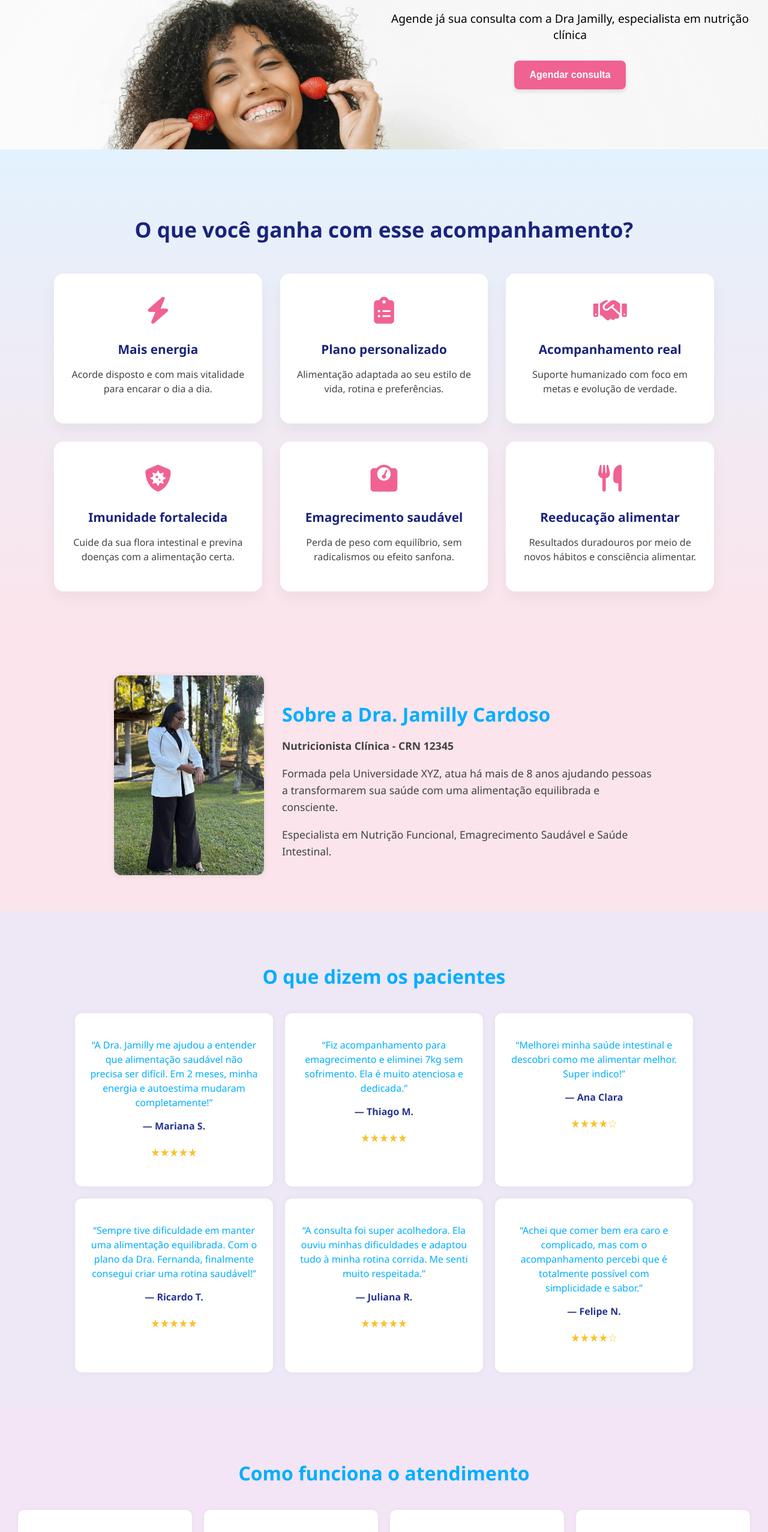
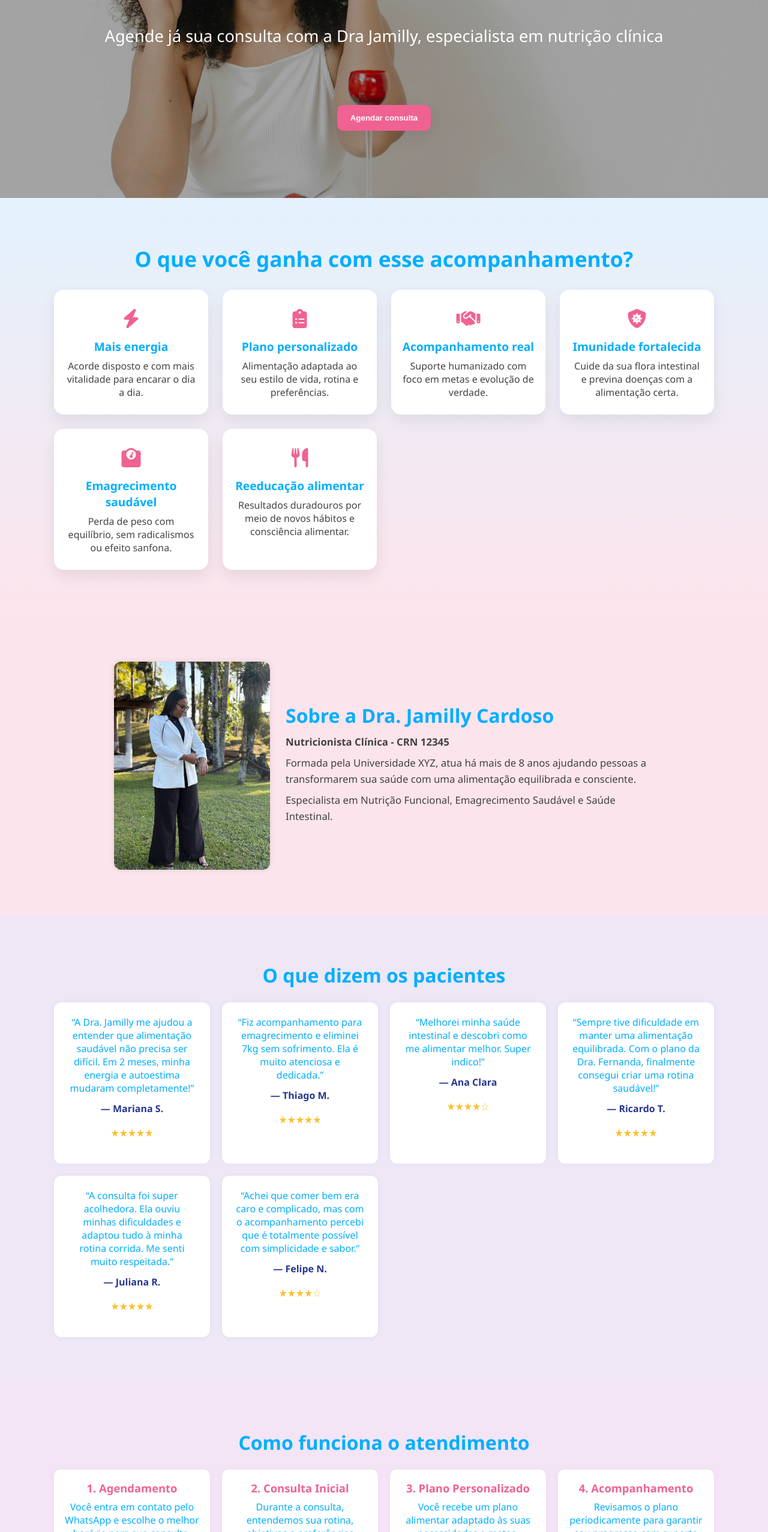
Before and after one commit to ErickGarciaVasconcelos/site-nutri-o, a plain HTML site: page index.html in a window 1280 px wide. Shown: the part 246-2800 px from the top of the page at 60% size. Drawn offline with nearby package versions, Linux system fonts and the light colour scheme.

Commit message:
Responsivo: ajustes no hero, grids e CTA; limpeza de overlay

```diff
--- a/index.html
+++ b/index.html
@@ -144,8 +144,6 @@
   </div>
 </section>
 
-    <div class="overlay"></div>
-
     <section class="cta-final">
   <img src="imagem 8.jpg" class="img-fundo">
   <div class="overlay"></div>
--- a/style.css
+++ b/style.css
@@ -1,322 +1,156 @@
-body {
-  font-family: 'Segoe UI', Tahoma, Geneva, Verdana, sans-serif;
-  margin: 0;
-  padding: 0;
-  background-color: #f5f5f5;
-  color: #00aeff; /* Azul-marinho */
+/* ========== Reset + tokens ========== */
+*,*::before,*::after{box-sizing:border-box}
+img{max-width:100%;height:auto;display:block}
+:root{
+  --brand:#00aeff;   /* azul principal */
+  --accent:#f06292;  /* rosa */
+  --dark:#00aeff;    /* azul escuro para títulos */
+  --text:#222;       /* texto padrão mais legível */
+  --bg:#f5f5f5;
+  --radius:14px;
+  --shadow:0 10px 25px rgba(0,0,0,.08);
+  --container:1100px;
 }
+body{
+  font-family:'Segoe UI', Tahoma, Geneva, Verdana, sans-serif;
+  margin:0; background:var(--bg); color:var(--text);
+}
+section{padding:clamp(48px,6vw,80px) 20px}
+.container{max-width:var(--container); margin:0 auto; padding:0 20px}
 
-.hero {
-  text-align: center;
-  padding: 100px 20px;
-  background: url('imagem 1.jpg');
-  background-size: cover;
-  background-position: center;
-  background-position: center 999px;
-  color: #f5f5f5;
+/* ========== Botões base ========== */
+button,.btn{
+  background:var(--accent); color:#fff; padding:14px 22px;
+  font-weight:700; border:0; border-radius:10px; cursor:pointer;
+  box-shadow:var(--shadow); transition:transform .15s ease, filter .15s ease;
 }
+button:hover,.btn:hover{filter:brightness(1.05); transform:translateY(-1px)}
+button:active,.btn:active{transform:translateY(0)}
 
-.hero h1 {
-  font-size: 2.5rem;
-  margin-bottom: 20px;
-  margin-left: 50%;
-  color: #00aeff; /* Verde-limão */
+/* ========== HERO ========== */
+.hero{
+  display:grid; place-items:center;
+  min-height:clamp(60vh,72vh,92vh);
+  text-align:center; color:#fff;
+  background:
+    linear-gradient(rgba(0,0,0,.35), rgba(0,0,0,.35)),
+    url('imagem 1.jpg') center/cover no-repeat;
 }
+.hero h1{
+  font-size:clamp(1.8rem,4.8vw,3rem);
+  margin:0 0 12px; color:#fff;
+}
+.hero p{
+  font-size:clamp(1rem,2.4vw,1.70rem);
+  text-align:center; color:#fff;
+}
+.hero a{display:inline-block}
+/* remove aqueles deslocamentos fixos que quebravam no mobile */
+.hero h1,.hero p,.hero button{margin-left:0}
 
-.hero p {
-  font-size: 1.2rem;
-  margin-bottom: 30px;
-  margin-left: 50%;
-  color: #020202;
+/* ========== BENEFÍCIOS ========== */
+.beneficios{
+  background:linear-gradient(to bottom,#e3f2fd,#fce4ec);
+  text-align:center;
 }
+.beneficios h2{
+  font-size:clamp(1.5rem,3.8vw,2.2rem);
+  color:var(--dark); margin:0 0 28px;
+}
+.beneficios-grid{
+  display:grid; gap:24px;
+  grid-template-columns:repeat(auto-fit,minmax(240px,1fr));
+  max-width:var(--container); margin:0 auto;
+}
+.beneficio-card{
+  background:#fff; border-radius:16px; padding:26px 18px;
+  box-shadow:var(--shadow); transition:transform .2s ease, box-shadow .2s ease;
+}
+.beneficio-card:hover{transform:translateY(-6px); box-shadow:0 15px 30px rgba(0,0,0,.15)}
+.beneficio-card .icone{font-size:2rem; margin-bottom:12px; color:var(--accent)}
+.beneficio-card h3{font-size:1.2rem; color:var(--dark); margin:0 0 8px}
+.beneficio-card p{color:#444; margin:0}
 
+/* ========== SOBRE ========== */
+.sobre{background:#fce4ec}
+.sobre-container{
+  display:flex; align-items:center; gap:26px; flex-wrap:wrap;
+  max-width:900px; margin:0 auto;
+}
+.sobre img{
+  width:min(100%,260px); border-radius:12px; box-shadow:0 0 10px rgba(0,0,0,.1);
+}
+.sobre-texto{flex:1; min-width:260px}
+.sobre-texto h2{font-size:clamp(1.4rem,3.4vw,2rem); color:var(--brand); margin:0 0 10px}
+.sobre-texto p{font-size:1.05rem; line-height:1.6; color:#424242; margin:0 0 8px}
 
-.hero button {
-  background-color: #f06292; /* Rosa */
-  color: white;
-  margin-left: 50%;
-  padding: 15px 25px;
-  font-size: 1rem;
-  font-weight: bold;
-  border: none;
-  border-radius: 8px;
-  cursor: pointer;
-  transition: background-color 0.3s ease;
-  box-shadow: 0 4px 6px rgba(0, 0, 0, 0.1);
+/* ========== DEPOIMENTOS ========== */
+.depoimentos{background:#ede7f6; text-align:center}
+.depoimentos h2{font-size:clamp(1.4rem,3.4vw,2rem); color:var(--brand); margin:0 0 24px}
+.cards-depoimentos{
+  display:grid; gap:20px;
+  grid-template-columns:repeat(auto-fit,minmax(260px,1fr));
+  max-width:var(--container); margin:0 auto;
 }
+.card{
+  background:#fff; border-radius:12px; padding:22px;
+  box-shadow:0 0 10px rgba(0,0,0,.05);
+}
+.card .texto{color:var(--brand); margin:0 0 12px}
+.card .nome{font-weight:700; color:#283593; margin:0 0 6px}
+.card .estrelas{color:#fbc02d; font-size:1.1rem}
 
-.cta-final button {
-  background-color: #f06292; /* Rosa */
-  color: white;
-  padding: 15px 25px;
-  font-size: 1rem;
-  font-weight: bold;
-  border: none;
-  border-radius: 8px;
-  cursor: pointer;
-  transition: background-color 0.3s ease;
-  box-shadow: 0 4px 6px rgba(0, 0, 0, 0.1);
+/* ========== COMO FUNCIONA ========== */
+.como-funciona{background:#f3e5f5; text-align:center}
+.como-funciona h2{font-size:clamp(1.4rem,3.4vw,2rem); color:var(--brand); margin:0 0 24px}
+.etapas{
+  display:grid; gap:20px;
+  grid-template-columns:repeat(auto-fit,minmax(230px,1fr));
+  max-width:var(--container); margin:0 auto;
 }
+.etapa{
+  background:#fff; border-radius:10px; padding:18px;
+  box-shadow:0 0 8px rgba(0,0,0,.05);
+}
+.etapa h3{font-size:1.15rem; color:var(--accent); margin:0 0 8px}
+.etapa p{color:var(--dark); margin:0}
 
-button:hover,
-.cta-final button:hover {
-  background-color: #ffb74d; /* Laranja suave */
-  color: #1a237e;
+/* ========== CTA FINAL ========== */
+.cta-final{
+  position:relative; display:grid; place-items:center;
+  min-height:clamp(320px,60vh,460px);
+  padding:clamp(56px,10vw,96px) 20px;
+  overflow:hidden;
 }
+.cta-final .overlay{
+  position:absolute; inset:0; background:rgba(10,25,47,.6);
+  z-index:1; pointer-events:none; /* não bloqueia cliques */
+}
+.cta-final .img-fundo{
+  position:absolute; inset:0; width:100%; height:100%; object-fit:cover; z-index:0;
+}
+.cta-conteudo{
+  position:relative; z-index:2; color:#fff;
+  max-width:560px; margin:0 40px 0 auto; /* à direita no desktop */
+  text-align:left;
+}
+.cta-conteudo h2{font-size:clamp(1.5rem,3.8vw,2rem); margin:0 0 12px; color:var(--brand)}
+.cta-conteudo p{font-size:clamp(1rem,2.6vw,1.15rem); margin:0 0 20px}
+.cta-conteudo button{background:var(--accent)}
+.cta-conteudo button:hover{background:#ffb74d; color:#1a237e}
 
-.beneficios {
-  padding: 80px 20px;
-  background: linear-gradient(to bottom, #e3f2fd, #fce4ec);
-  text-align: center;
+/* ========== RODAPÉ ========== */
+.rodape{
+  background:linear-gradient(to bottom,#e3f2fd,#fce4ec);
+  text-align:center; padding:30px 20px; font-size:.95rem;
 }
+.rodape p{margin:6px 0}
 
-.beneficios h2 {
-  font-size: 2.2rem;
-  color: #1a237e;
-  margin-bottom: 50px;
+/* ========== Mobile helpers ========== */
+@media (max-width: 860px){
+  .cta-conteudo{margin:0; text-align:center}
+  .cta-conteudo button{width:100%}
 }
-
-.beneficios-grid {
-  display: grid;
-  grid-template-columns: repeat(auto-fit, minmax(260px, 1fr));
-  gap: 30px;
-  max-width: 1100px;
-  margin: 0 auto;
+@media (max-width: 600px){
+  .hero a button{width:100%}
 }
-
-.beneficio-card {
-  background: white;
-  border-radius: 16px;
-  padding: 30px 20px;
-  box-shadow: 0 10px 25px rgba(0,0,0,0.05);
-  transition: transform 0.3s ease, box-shadow 0.3s ease;
-}
-
-.beneficio-card:hover {
-  transform: translateY(-10px);
-  box-shadow: 0 15px 30px rgba(0,0,0,0.15);
-}
-
-.beneficio-card .icone {
-  font-size: 2.8rem;
-  margin-bottom: 15px;
-  color: #f06292;
-}
-
-.beneficio-card h3 {
-  font-size: 1.3rem;
-  color: #1a237e;
-  margin-bottom: 10px;
-}
-
-.beneficio-card p {
-  font-size: 1rem;
-  color: #444;
-  line-height: 1.5;
-}
-
-.sobre {
-  padding: 60px 20px;
-  background-color: #fce4ec; /* rosa bem claro */
-}
-
-.sobre-container {
-  display: flex;
-  align-items: center;
-  max-width: 900px;
-  margin: 0 auto;
-  gap: 30px;
-  flex-wrap: wrap;
-}
-
-.sobre img {
-  width: 250px;
-  border-radius: 12px;
-  box-shadow: 0 0 10px rgba(0,0,0,0.1);
-}
-
-.sobre-texto {
-  flex: 1;
-  min-width: 250px;
-}
-
-.sobre-texto h2 {
-  font-size: 2rem;
-  color: #00aeff;
-  margin-bottom: 15px;
-}
-
-.sobre-texto p {
-  font-size: 1.1rem;
-  line-height: 1.6;
-  margin-bottom: 10px;
-  color: #424242;
-}
-
-.depoimentos {
-  background-color: #ede7f6;
-  padding: 60px 20px;
-  text-align: center;
-}
-
-.depoimentos h2 {
-  font-size: 2rem;
-  color: #00aeff;
-  margin-bottom: 40px;
-}
-
-.cards-depoimentos {
-  display: flex;
-  justify-content: center;
-  gap: 20px;
-  flex-wrap: wrap;
-}
-
-.card {
-  background-color: #ffffff;
-  padding: 25px;
-  border-radius: 12px;
-  width: 280px;
-  box-shadow: 0 0 10px rgba(0,0,0,0.05);
-}
-
-.card .texto {
-  font-size: 1rem;
-  line-height: 1.5;
-  margin-bottom: 15px;
-  color: #00aeff;
-}
-
-.card .nome {
-  font-weight: bold;
-  color: #283593;
-  margin-bottom: 5px;
-}
-
-.card .estrelas {
-  color: #fbc02d;
-  font-size: 1.2rem;
-}
-
-.como-funciona {
-  background-color: #f3e5f5; /* lilás suave */
-  padding: 60px 20px;
-  text-align: center;
-}
-
-.como-funciona h2 {
-  font-size: 2rem;
-  color: #00aeff;
-  margin-bottom: 40px;
-}
-
-.etapas {
-  display: flex;
-  justify-content: center;
-  gap: 20px;
-  flex-wrap: wrap;
-}
-
-.etapa {
-  background-color: #ffffff;
-  border-radius: 10px;
-  padding: 20px;
-  width: 250px;
-  box-shadow: 0 0 8px rgba(0,0,0,0.05);
-}
-
-.etapa h3 {
-  font-size: 1.3rem;
-  color: #f06292; /* rosa */
-  margin-bottom: 10px;
-}
-
-.etapa p {
-  font-size: 1rem;
-  line-height: 1.5;
-  color: #1a237e;
-}
-
-.cta-final {
-  position: relative;
-  padding: 80px 20px;
-  overflow: hidden;
-  background-color: #00aeff;
-  display: flex;
-  justify-content: flex-end; /* conteúdo vai para a direita */
-  align-items: center;
-  height: 400px;
-}
-
-.cta-final .overlay {
-  position: absolute;
-  top: 0;
-  left: 0;
-  width: 100%;
-  height: 100%;
-  background: rgba(10, 25, 47, 0.6); /* azul marinho escuro com transparência */
-  z-index: 1;
-}
-
-.cta-final .img-fundo {
-  position: absolute;
-  top: 0;
-  left: 0;
-  width: 100%;
-  height: 100%;
-  object-fit: cover;
-  z-index: 0;
-  /* REMOVIDO:
-     opacity: 0.25;
-     filter: blur(1px);
-  */
-}
-
-.cta-conteudo {
-  position: relative;
-  z-index: 2; /* aumentamos de 1 para 2 */
-  max-width: 500px;
-  margin-right: 40px;
-  color: white;
-}
-
-.cta-conteudo h2 {
-  font-size: 2rem;
-  margin-bottom: 20px;
-  color: #00aeff;
-}
-
-.cta-conteudo p {
-  font-size: 1.2rem;
-  margin-bottom: 30px;
-}
-
-.cta-conteudo button {
-  background-color: #f06292;
-  color: white;
-  border: none;
-  padding: 15px 30px;
-  font-size: 1.1rem;
-  font-weight: bold;
-  border-radius: 8px;
-  cursor: pointer;
-  transition: 0.3s;
-  box-shadow: 0 4px 8px rgba(0,0,0,0.2);
-}
-
-.cta-conteudo button:hover {
-  background-color: #ffb74d;
-  color: #1a237e;
-}
-
-.rodape {
-  padding: 80px 20px;
-  background: linear-gradient(to bottom, #e3f2fd, #fce4ec);
-  text-align: center;
-  padding: 30px 20px;
-  font-size: 0.95rem;
-}
-
-.rodape p {
-  margin: 5px 0;
-}
```
Also changed, not shown: 1 other file.
